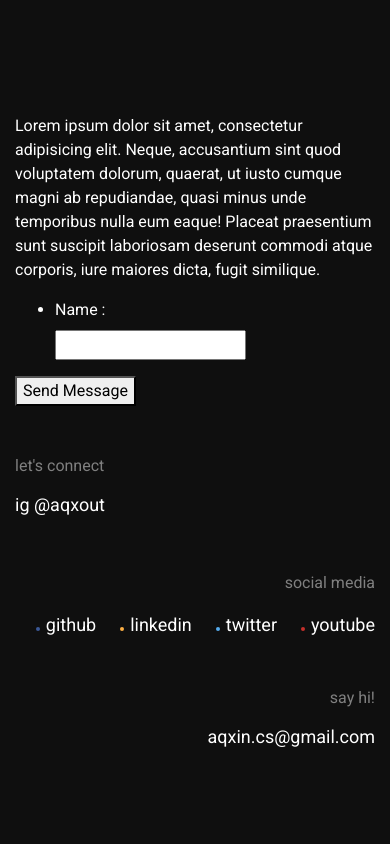
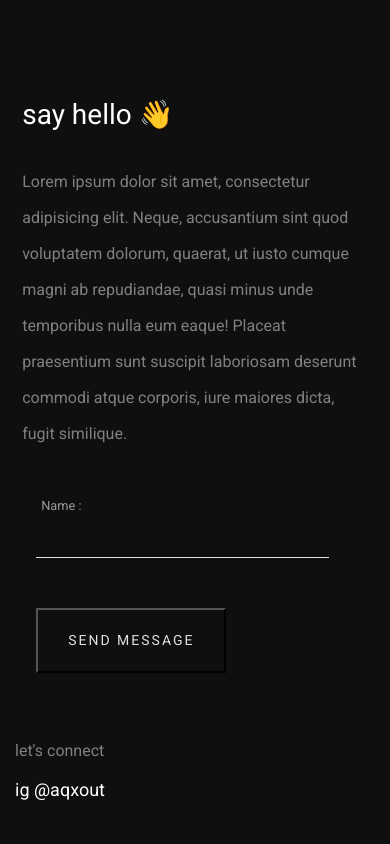
Before and after one commit to a-qxin/lungmen-cafe, a plain HTML site: page contact.html in a window 390 px wide. Shown: the top 844 px of the page. Drawn offline with nearby package versions, Linux system fonts and the light colour scheme.

Commit message:
upd project/work/contact styling

```diff
--- a/css/style.css
+++ b/css/style.css
@@ -466,6 +466,28 @@ h6 {
 
 /* work */
 
+.hero-content {
+    margin-left: 0%;
+}
+
+.hero-content p {
+    font-weight: 300;
+    line-height: 36px;
+    color: grey;
+}
+
+.hero-content h6 {
+    text-align: left;
+}
+
+@media(max-width: 768px) {
+    .hero-content {
+          padding-top: 50px;
+          width: 96%;
+          margin: 0 auto;
+    }
+}
+
 /* ----- about ----- */
 
 .about {
@@ -477,7 +499,89 @@ h6 {
     background: url(https://upload.wikimedia.org/wikipedia/commons/1/1b/Arknights.jpg) no-repeat 50% 15%;
 }
 
-
 /* contact */
 
+#contact-form {
+    margin: 5% 1.4%;
+}
+
+#contact-form ul {
+    list-style: none;
+    border-radius: 5px;
+    margin-bottom: 40px;
+}
+
+#contact-form li {
+    padding: 10px;
+}
+
+#contact-form li:last-of-type {
+    border-bottom: none;
+}
+
+#contact-form label {
+    display: block;
+    font-size: .8em;
+    color: #999;
+    padding-left: 5px;
+}
+
+#contact-form input, #contact-form textarea {
+    width: 100%;
+    padding: 5px;
+    border: none;
+    resize: vertical;
+    background: transparent;
+    color: #fff;
+    font-weight: bolder;
+}
+
+input:focus {
+    outline: none;
+    border: none;
+}
+
+textarea:focus {
+    outline: none;
+    border: none;
+}
+
+.textarea {
+    border-bottom: 1px solid #dfdfdf;
+}
+
+.send {
+    margin-left: 50px;
+    text-transform: uppercase;
+    padding: 20px 30px;
+    background: transparent;
+    color: #dfdfdf;
+    font-size: 14px;
+    letter-spacing: 2px;
+}
+
+.send:hover {
+    background: #dfdfdf;
+    color: #101010;
+}
+
+@media(max-width: 768px) {
+    #contact-form {
+          margin: 5% -8%;
+          width: 98%;
+    }
+}
+
 /* project+ */
+
+.prev, .next p {
+    color: grey;
+}
+
+.prev p {
+    text-align: left;
+}
+
+.next p {
+    text-align: right;
+}
```
Also changed, not shown: 1 other file.
